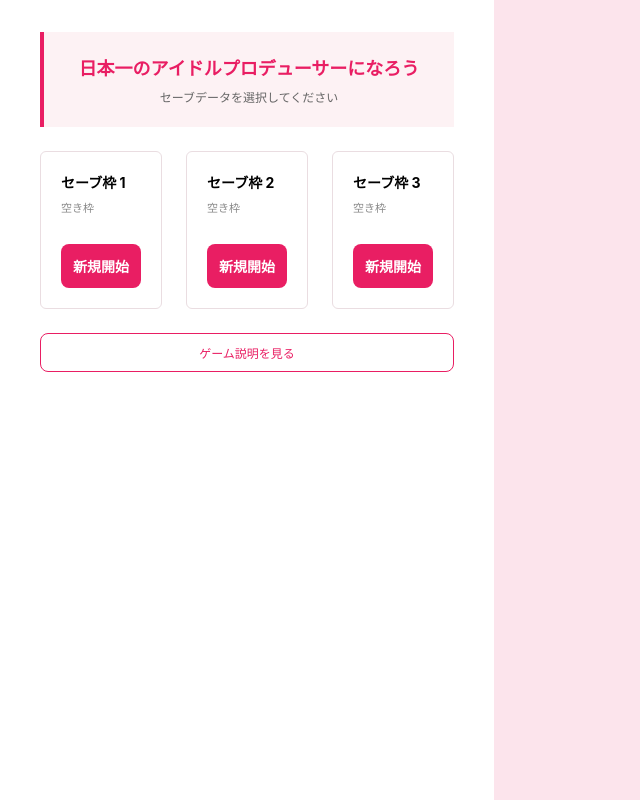
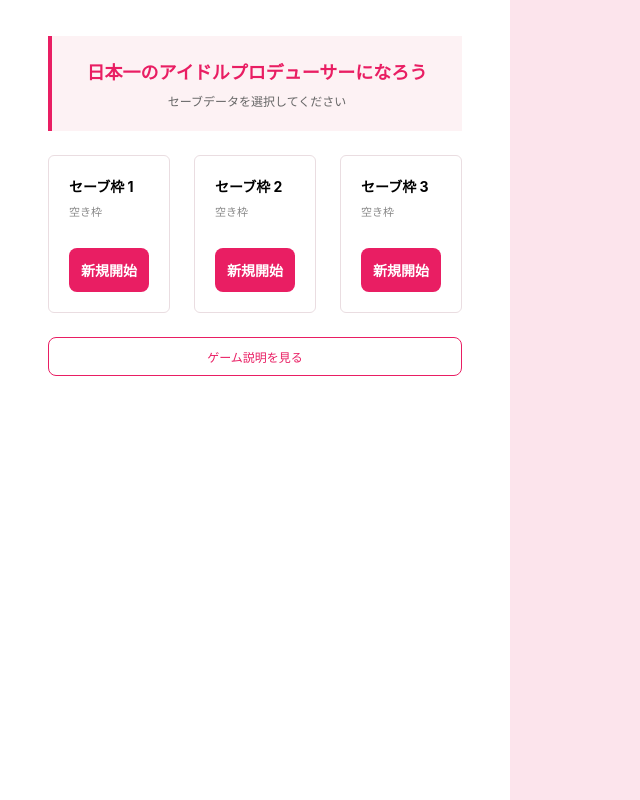
Before and after one commit to Tiger-829/idolproducer, a website: page index.html in a window 1280 px wide. Shown: the whole page, without its empty margins (0-640 px from the left). Drawn offline with Linux system fonts and the light colour scheme.

Commit message:
Refactor styles and comments for layout adjustments
Updated comments for better clarity and adjusted styles for title screen and save slots.

```diff
--- a/styles.css
+++ b/styles.css
@@ -1490,11 +1490,11 @@
     .draft-acquired span { padding: 2px 6px; background: #f5f1f2; border-radius: 10px; }
 
 /* ==========================================
-   タブレット・PCなどの横長画面（幅768px以上）でのワイド画面対応
+   タブレット・PCなどの横長画面（幅768px以上）でのワイド画面対応【タイトル画面修正版】
    ========================================== */
 
 @media screen and (min-width: 768px) {
-  /* 1. スマホ用の中央寄せを解除し、画面全体をワイドに使う */
+  /* スマホ用の中央寄せを解除し、画面全体をワイドに使う */
   html, body {
     justify-content: stretch !important;
   }
@@ -1509,14 +1509,20 @@
     gap: 20px !important;
   }
 
-  /* 2. タイトル画面を画面全体に広げ、セーブスロットを3分割で横並びにする */
+  /* --- タイトル画面を画面全体に広げ、セーブスロットを3分割で横並びにする --- */
   .title-screen {
     width: 100% !important;
-    max-width: 100% !important;
+    max-width: 100% !important; /* スマホ用の幅制限を完全に解除 */
     min-height: 100vh;
-    padding: 32px 40px !important;
+    padding: 36px 48px !important;
     gap: 24px !important;
     background: var(--panel);
+  }
+
+  .title-heading {
+    max-width: 800px;
+    margin: 0 auto;
+    width: 100%;
   }
 
   .save-slots {
@@ -1524,13 +1530,22 @@
     grid-template-columns: repeat(3, 1fr) !important; /* スロット1, 2, 3を横に3等分 */
     gap: 24px !important;
     align-items: stretch !important;
+    max-width: 1000px;
+    margin: 0 auto;
+    width: 100%;
   }
 
   .save-slot {
     padding: 20px !important;
   }
 
-  /* --- 3. 事務所タブの2分割＆手書きレイアウト --- */
+  .title-actions {
+    max-width: 1000px;
+    margin: 0 auto;
+    width: 100%;
+  }
+
+  /* --- 1. 事務所タブの2分割＆手書きレイアウト --- */
   #page-office {
     display: grid !important;
     grid-template-columns: 1fr 1fr !important;
@@ -1551,7 +1566,7 @@
     grid-column: span 2 !important;
   }
 
-  /* --- 4. グループタブの2分割 --- */
+  /* --- 2. グループタブの2分割 --- */
   #page-group {
     display: grid !important;
     grid-template-columns: 1fr 1fr !important;
@@ -1566,7 +1581,7 @@
     grid-column: span 2 !important;
   }
 
-  /* --- 5. 編成タブの2分割 --- */
+  /* --- 3. 編成タブの2分割 --- */
   #page-formation {
     display: grid !important;
     grid-template-columns: 1fr 1fr !important;
@@ -1577,7 +1592,7 @@
     grid-column: span 2 !important;
   }
 
-  /* --- 6. 資金タブの2分割 --- */
+  /* --- 4. 資金タブの2分割 --- */
   #page-funds {
     display: grid !important;
     grid-template-columns: 1fr 1fr !important;
@@ -1588,7 +1603,7 @@
   .funds-card { grid-column: 1 / 2 !important; }
   .fund-stat-grid { grid-column: 2 / 3 !important; }
 
-  /* --- 7. 業界順位タブの2分割 --- */
+  /* --- 5. 業界順位タブの2分割 --- */
   #page-ranking {
     display: grid !important;
     grid-template-columns: 1fr 1fr !important;
@@ -1601,7 +1616,7 @@
     grid-column: span 2 !important;
   }
 
-  /* --- 8. 記録タブの2分割 --- */
+  /* --- 6. 記録タブの2分割 --- */
   #page-records {
     display: grid !important;
     grid-template-columns: 1fr 1fr !important;
```
